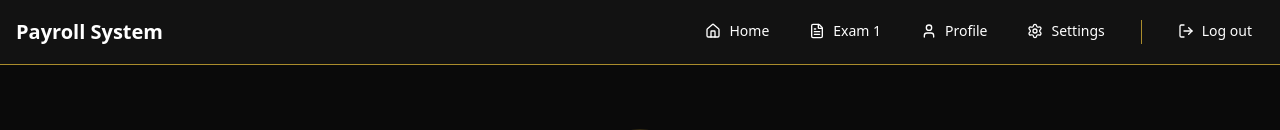
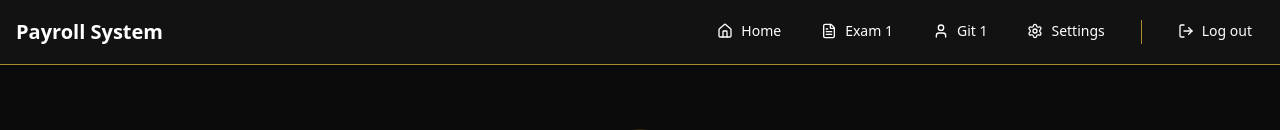
Before and after one commit to SawceCodes/finalexam1, a Next.js app: page / in a window 1280 px wide. Shown: the top 130 px of the page. Built offline with nearby package versions, Linux system fonts and the light colour scheme.

Commit message:
new changes

```diff
--- a/src/components/menu.tsx
+++ b/src/components/menu.tsx
@@ -6,10 +6,10 @@ import Link from "next/link"
 // Simple top navigation bar aligned with header content
 export function Menu() {
   const baseLink =
-    "inline-flex h-10 items-center gap-2 rounded-md px-3 text-sm font-medium text-white transition-colors border-b-2 border-transparent hover:border-gold hover:text-gold hover:bg-gold/10"
+    "inline-flex h-10 items-center gap-2 rounded-md px-3 text-sm font-medium text-white transition-all duration-200 border-b-2 border-transparent hover:border-gold hover:text-gold hover:bg-gold/20 hover:scale-105 hover:shadow-lg hover:shadow-gold/20"
 
   return (
-    <nav className="flex items-center gap-4">
+    <nav className="flex items-center gap-4 ml-auto">
       <Link href="/" className={baseLink}>
         <Home className="h-4 w-4" />
         <span>Home</span>
@@ -23,9 +23,14 @@ export function Menu() {
         <FileText className="h-4 w-4" />
         <span>Exam 1</span>
       </Link>
-      <Link href="/profile" className={baseLink}>
+      <Link
+        href="https://github.com/SawceCodes/EXAM-1---Steven-Zheng"
+        target="_blank"
+        rel="noopener noreferrer"
+        className={baseLink}
+      >
         <User className="h-4 w-4" />
-        <span>Profile</span>
+        <span>Git 1</span>
       </Link>
       <Link href="/settings" className={baseLink}>
         <Settings className="h-4 w-4" />
```
